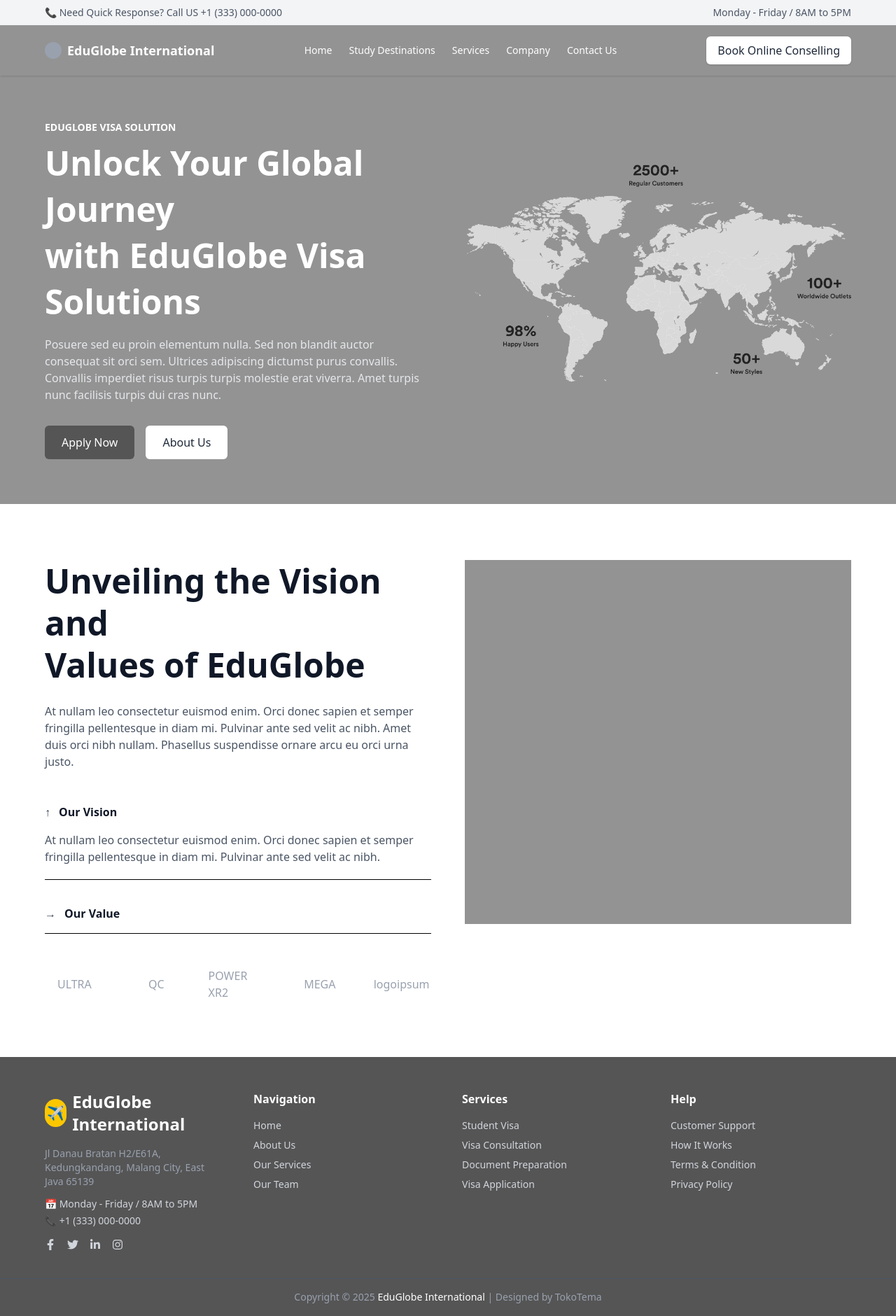
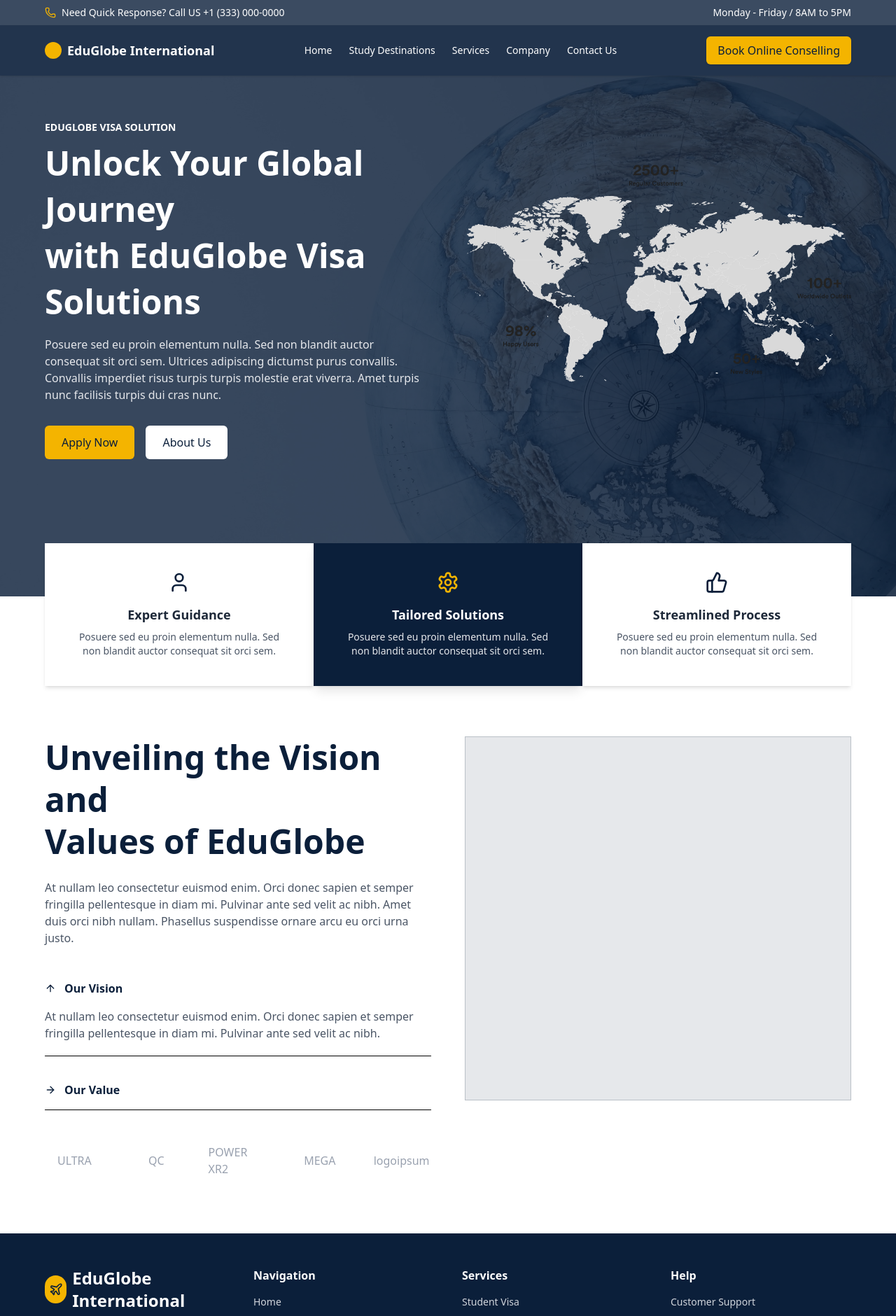
Before and after one commit to Darshankyada2003/EduGlobe-International, a React (Vite) app: page / in a window 1280 px wide. Shown: the top 1880 px of the page at 70% size. Built offline with nearby package versions, Linux system fonts and the light colour scheme.

Commit message:
change theam and other changes

```diff
--- a/package.json
+++ b/package.json
@@ -11,9 +11,9 @@
   },
   "dependencies": {
     "@tailwindcss/vite": "^4.1.13",
+    "lucide-react": "^0.468.0",
     "react": "^19.1.1",
     "react-dom": "^19.1.1",
-    "react-icons": "^5.5.0",
     "react-router-dom": "^7.9.3",
     "tailwindcss": "^4.1.13"
   },
--- a/src/components/Footer.tsx
+++ b/src/components/Footer.tsx
@@ -1,30 +1,30 @@
-import { FaFacebookF, FaTwitter, FaLinkedinIn, FaInstagram } from "react-icons/fa";
+import { Facebook, Twitter, Linkedin, Instagram, Plane, CalendarDays, Phone as PhoneIcon } from "lucide-react";
 import { Link } from "react-router-dom";
 
 const Footer = () => {
     return (
-        <footer className="bg-[#555555] text-gray-300 py-12">
+        <footer className="bg-[#0B1F3A] text-gray-300 py-12">
             <div className="container mx-auto px-4 sm:px-6 lg:px-10 xl:px-16 grid grid-cols-1 md:grid-cols-4 gap-10">
                 {/* Logo & Info */}
                 <div>
                     <div className="flex items-center gap-2 mb-4">
-                        <div className="w-10 h-10 bg-yellow-400 rounded-full flex items-center justify-center text-gray-900 font-bold text-xl">
-                            ✈
+                        <div className="w-10 h-10 bg-[#F4B400] rounded-full flex items-center justify-center text-[#0B1F3A]">
+                            <Plane className="w-5 h-5" />
                         </div>
                         <span className="text-2xl font-semibold text-white">EduGlobe International</span>
                     </div>
                     <p className="text-sm text-gray-400 mb-3">
                         Jl Danau Bratan H2/E61A, Kedungkandang, Malang City, East Java 65139
                     </p>
-                    <p className="text-sm mb-1">📅 Monday - Friday / 8AM to 5PM</p>
-                    <p className="text-sm mb-4">📞 +1 (333) 000-0000</p>
+                    <p className="text-sm mb-1 flex items-center gap-2"><CalendarDays className="w-4 h-4 text-[#F4B400]" /> Monday - Friday / 8AM to 5PM</p>
+                    <p className="text-sm mb-4 flex items-center gap-2"><PhoneIcon className="w-4 h-4 text-[#F4B400]" /> +1 (333) 000-0000</p>
 
                     {/* Social Icons */}
                     <div className="flex flex-wrap gap-4 text-gray-300">
-                        <a href="#" className="hover:text-yellow-400"><FaFacebookF /></a>
-                        <a href="#" className="hover:text-yellow-400"><FaTwitter /></a>
-                        <a href="#" className="hover:text-yellow-400"><FaLinkedinIn /></a>
-                        <a href="#" className="hover:text-yellow-400"><FaInstagram /></a>
+                        <a href="#" className="hover:text-[#F4B400]"><Facebook className="w-5 h-5" /></a>
+                        <a href="#" className="hover:text-[#F4B400]"><Twitter className="w-5 h-5" /></a>
+                        <a href="#" className="hover:text-[#F4B400]"><Linkedin className="w-5 h-5" /></a>
+                        <a href="#" className="hover:text-[#F4B400]"><Instagram className="w-5 h-5" /></a>
                     </div>
                 </div>
 
@@ -32,10 +32,10 @@ const Footer = () => {
                 <div>
                     <h3 className="text-white font-semibold mb-4">Navigation</h3>
                     <ul className="space-y-2 text-sm">
-                        <li><Link to="/" className="hover:text-yellow-400">Home</Link></li>
-                        <li><Link to="/about" className="hover:text-yellow-400">About Us</Link></li>
-                        <li><Link to="/services" className="hover:text-yellow-400">Our Services</Link></li>
-                        <li><Link to="/team" className="hover:text-yellow-400">Our Team</Link></li>
+                        <li><Link to="/" className="hover:text-[#F4B400]">Home</Link></li>
+                        <li><Link to="/about" className="hover:text-[#F4B400]">About Us</Link></li>
+                        <li><Link to="/services" className="hover:text-[#F4B400]">Our Services</Link></li>
+                        <li><Link to="/team" className="hover:text-[#F4B400]">Our Team</Link></li>
                     </ul>
                 </div>
 
@@ -43,10 +43,10 @@ const Footer = () => {
                 <div>
                     <h3 className="text-white font-semibold mb-4">Services</h3>
                     <ul className="space-y-2 text-sm">
-                        <li><Link to="/student-visa" className="hover:text-yellow-400">Student Visa</Link></li>
-                        <li><Link to="/visa-consultation" className="hover:text-yellow-400">Visa Consultation</Link></li>
-                        <li><Link to="/document-prep" className="hover:text-yellow-400">Document Preparation</Link></li>
-                        <li><Link to="/visa-application" className="hover:text-yellow-400">Visa Application</Link></li>
+                        <li><Link to="/student-visa" className="hover:text-[#F4B400]">Student Visa</Link></li>
+                        <li><Link to="/visa-consultation" className="hover:text-[#F4B400]">Visa Consultation</Link></li>
+                        <li><Link to="/document-prep" className="hover:text-[#F4B400]">Document Preparation</Link></li>
+                        <li><Link to="/visa-application" className="hover:text-[#F4B400]">Visa Application</Link></li>
                     </ul>
                 </div>
 
@@ -54,16 +54,16 @@ const Footer = () => {
                 <div>
                     <h3 className="text-white font-semibold mb-4">Help</h3>
                     <ul className="space-y-2 text-sm">
-                        <li><Link to="/support" className="hover:text-yellow-400">Customer Support</Link></li>
-                        <li><Link to="/how-it-works" className="hover:text-yellow-400">How It Works</Link></li>
-                        <li><Link to="/terms" className="hover:text-yellow-400">Terms & Condition</Link></li>
-                        <li><Link to="/privacy" className="hover:text-yellow-400">Privacy Policy</Link></li>
+                        <li><Link to="/support" className="hover:text-[#F4B400]">Customer Support</Link></li>
+                        <li><Link to="/how-it-works" className="hover:text-[#F4B400]">How It Works</Link></li>
+                        <li><Link to="/terms" className="hover:text-[#F4B400]">Terms & Condition</Link></li>
+                        <li><Link to="/privacy" className="hover:text-[#F4B400]">Privacy Policy</Link></li>
                     </ul>
                 </div>
             </div>
 
             {/* Bottom Line */}
-            <div className="container mx-auto px-4 sm:px-6 lg:px-10 xl:px-16 border-t border-gray-600 mt-10 pt-4 text-center text-sm text-gray-400">
+            <div className="container mx-auto px-4 sm:px-6 lg:px-10 xl:px-16 border-t border-white/10 mt-10 pt-4 text-center text-sm text-gray-400">
                 Copyright © {new Date().getFullYear()} <span className="text-white">EduGlobe International</span> | Designed by TokoTema
             </div>
         </footer>
--- a/src/components/Hero.tsx
+++ b/src/components/Hero.tsx
@@ -1,7 +1,9 @@
+import { User, Settings, ThumbsUp } from "lucide-react";
 const Hero = () => {
   return (
-    <section className="container bg-[#939393] text-white">
-      <div className=" mx-auto px-4 sm:px-6 lg:px-10 xl:px-16 py-16 text-center md:text-left ">
+    <section className="container relative bg-[url('/Globe.jpg')] bg-cover bg-center text-white">
+      <div className="absolute inset-0 bg-[#0B1F3A]/80" aria-hidden="true"></div>
+      <div className="relative z-10 mx-auto px-4 sm:px-6 lg:px-10 xl:px-16 py-16 text-center md:text-left ">
         {/* Top Line */}
         <div className="flex flex-col md:flex-row items-center gap-8 md:gap-12">
           <div className="w-full">
@@ -29,46 +31,46 @@ const Hero = () => {
         </div>
         {/* Buttons */}
         <div className="flex flex-col sm:flex-row gap-4 justify-center md:justify-start">
-          <button className="px-6 py-3 mt-10 md:mt-0 bg-[#555555] text-white rounded-md font-medium">
+          <button className="px-6 py-3 mt-10 md:mt-0 bg-[#F4B400] text-[#0B1F3A] rounded-md font-medium hover:bg-[#e2a800]">
             Apply Now
           </button>
-          <button className="px-6 py-3 bg-white text-gray-800 rounded-md hover:bg-gray-200 font-medium">
+          <button className="px-6 py-3 bg-white text-[#0B1F3A] rounded-md hover:bg-gray-200 font-medium">
             About Us
           </button>
         </div>
 
-      {/* Bottom Cards Section */}
-      {/* </div>
-      <div className="container mx-auto px-4 sm:px-6 lg:px-10 xl:px-16 grid grid-cols-1 md:grid-cols-3 gap-6 md:gap-0 text-center"> */}
+        {/* Bottom Cards Section */}
+      </div>
+      <div className="container mx-auto px-4 sm:px-6 lg:px-10 xl:px-16 grid grid-cols-1 md:grid-cols-3 gap-6 md:gap-0 text-center mt-10 md:mt-14 md:-mb-24 lg:-mb-32 relative z-20">
         {/* Card 1 */}
-        {/* <div className="bg-white text-gray-800 p-8 md:p-10 flex flex-col items-center">
-          <span className="text-3xl mb-4">👤</span>
+        <div className="bg-white text-gray-800 p-8 md:p-10 flex flex-col items-center shadow-md">
+          <User className="w-8 h-8 mb-4 text-[#0B1F3A]" />
           <h3 className="font-semibold text-lg mb-2">Expert Guidance</h3>
           <p className="text-gray-600 text-sm">
             Posuere sed eu proin elementum nulla. Sed non blandit auctor
             consequat sit orci sem.
           </p>
-        </div> */}
+        </div>
 
         {/* Card 2 (Dark background) */}
-        {/* <div className="bg-[#555555] text-white p-8 md:p-10 flex flex-col items-center">
-          <span className="text-3xl mb-4">⚙️</span>
+        <div className="bg-[#0B1F3A] text-white p-8 md:p-10 flex flex-col items-center shadow-lg">
+          <Settings className="w-8 h-8 mb-4 text-[#F4B400]" />
           <h3 className="font-semibold text-lg mb-2">Tailored Solutions</h3>
-          <p className="text-gray-300 text-sm">
+          <p className="text-gray-200 text-sm">
             Posuere sed eu proin elementum nulla. Sed non blandit auctor
             consequat sit orci sem.
           </p>
-        </div> */}
+        </div>
 
         {/* Card 3 */}
-        {/* <div className="bg-white text-gray-800 p-8 md:p-10 flex flex-col items-center">
-          <span className="text-3xl mb-4">👍</span>
+        <div className="bg-white text-gray-800 p-8 md:p-10 flex flex-col items-center shadow-md">
+          <ThumbsUp className="w-8 h-8 mb-4 text-[#0B1F3A]" />
           <h3 className="font-semibold text-lg mb-2">Streamlined Process</h3>
           <p className="text-gray-600 text-sm">
             Posuere sed eu proin elementum nulla. Sed non blandit auctor
             consequat sit orci sem.
           </p>
-        </div> */}
+        </div>
       </div>
     </section>
   );
--- a/src/components/Navbar.tsx
+++ b/src/components/Navbar.tsx
@@ -1,38 +1,49 @@
 import { Link } from "react-router-dom";
-import { useState } from "react";
+import { useEffect, useState } from "react";
+import { Phone, Menu, X } from "lucide-react";
 
 const Navbar = () => {
     const [isOpen, setIsOpen] = useState(false);
+    const [scrolled, setScrolled] = useState(false);
+
+    useEffect(() => {
+        const onScroll = () => {
+            setScrolled(window.scrollY > 10);
+        };
+        window.addEventListener("scroll", onScroll, { passive: true });
+        onScroll();
+        return () => window.removeEventListener("scroll", onScroll);
+    }, []);
     return (
         <header className="sticky top-0 z-50 w-full">
             {/* Topbar */}
-            <div className="w-full bg-gray-100 text-gray-600 text-xs sm:text-sm flex flex-col sm:flex-row sm:justify-between items-center gap-1 sm:gap-0 px-4 sm:px-6 lg:px-10 xl:px-16 py-2">
-                <p>📞 Need Quick Response? Call US +1 (333) 000-0000</p>
+            <div className={`${scrolled ? "bg-[#0B1F3A]/80 backdrop-blur-md border-b border-white/10" : "bg-[#0B1F3A]/80"} w-full text-white text-xs sm:text-sm flex flex-col sm:flex-row sm:justify-between items-center gap-1 sm:gap-0 px-4 sm:px-6 lg:px-10 xl:px-16 py-2 transition-colors duration-200`}>
+                <p className="flex items-center gap-2"><Phone className="w-4 h-4 text-[#F4B400]" /> Need Quick Response? Call US +1 (333) 000-0000</p>
                 <p>Monday - Friday / 8AM to 5PM</p>
             </div>
 
             {/* Navbar */}
-            <nav className="bg-[#939393] text-white shadow-sm">
+            <nav className={`${scrolled ? "bg-[#0B1F3A]/90 backdrop-blur-md border-b border-white/10" : "bg-[#0B1F3A]/90"} text-white shadow-sm transition-colors duration-200`}>
                 <div className="container mx-auto flex justify-between items-center px-4 sm:px-6 lg:px-10 xl:px-16 py-4  " >
                     {/* Logo */}
                     <div className="flex items-center gap-2">
-                        <div className="w-6 h-6 rounded-full bg-gray-400"></div>
+                        <div className="w-6 h-6 rounded-full bg-[#F4B400]"></div>
                         <span className="font-semibold text-lg">EduGlobe International</span>
                     </div>
 
                     {/* Desktop Menu */}
                     <ul className="hidden md:flex gap-6 text-sm font-medium">
-                        <li><Link to="/" className="hover:text-gray-900">Home</Link></li>
-                        <li><Link to="/about" className="hover:text-gray-900">Study Destinations</Link></li>
-                        <li><Link to="/services" className="hover:text-gray-900">Services</Link></li>
-                        <li><Link to="/page" className="hover:text-gray-900">Company</Link></li>
-                        <li><Link to="/contact" className="hover:text-gray-900">Contact Us</Link></li>
+                        <li><Link to="/" className="hover:text-[#F4B400]">Home</Link></li>
+                        <li><Link to="/about" className="hover:text-[#F4B400]">Study Destinations</Link></li>
+                        <li><Link to="/services" className="hover:text-[#F4B400]">Services</Link></li>
+                        <li><Link to="/page" className="hover:text-[#F4B400]">Company</Link></li>
+                        <li><Link to="/contact" className="hover:text-[#F4B400]">Contact Us</Link></li>
                     </ul>
 
                     {/* Desktop CTA */}
                     <Link
                         to="/get-started"
-                        className="hidden md:inline-block bg-white text-gray-800 px-4 py-2 rounded-md font-medium shadow hover:bg-gray-200"
+                        className="hidden md:inline-block bg-[#F4B400] text-[#0B1F3A] px-4 py-2 rounded-md font-medium shadow hover:bg-[#e2a800]"
                     >
                         Book Online Conselling
                     </Link>
@@ -43,7 +54,7 @@ const Navbar = () => {
                         className="md:hidden inline-flex items-center justify-center w-10 h-10 rounded bg-white/10 hover:bg-white/20"
                         onClick={() => setIsOpen(prev => !prev)}
                     >
-                        <span className="text-2xl">{isOpen ? "✕" : "☰"}</span>
+                        {isOpen ? <X className="w-6 h-6" /> : <Menu className="w-6 h-6" />}
                     </button>
                 </div>
 
@@ -51,14 +62,14 @@ const Navbar = () => {
                 {isOpen && (
                     <div className="md:hidden border-t border-white/20">
                         <div className="container mx-auto px-4 sm:px-6 lg:px-10 xl:px-16 py-3 flex flex-col gap-3">
-                            <Link to="/" className="py-2 hover:text-yellow-300" onClick={() => setIsOpen(false)}>Home</Link>
-                            <Link to="/about" className="py-2 hover:text-yellow-300" onClick={() => setIsOpen(false)}>Study Destinations</Link>
-                            <Link to="/services" className="py-2 hover:text-yellow-300" onClick={() => setIsOpen(false)}>Services</Link>
-                            <Link to="/page" className="py-2 hover:text-yellow-300" onClick={() => setIsOpen(false)}>Company</Link>
-                            <Link to="/contact" className="py-2 hover:text-yellow-300" onClick={() => setIsOpen(false)}>Contact Us</Link>
+                            <Link to="/" className="py-2 hover:text-[#F4B400]" onClick={() => setIsOpen(false)}>Home</Link>
+                            <Link to="/about" className="py-2 hover:text-[#F4B400]" onClick={() => setIsOpen(false)}>Study Destinations</Link>
+                            <Link to="/services" className="py-2 hover:text-[#F4B400]" onClick={() => setIsOpen(false)}>Services</Link>
+                            <Link to="/page" className="py-2 hover:text-[#F4B400]" onClick={() => setIsOpen(false)}>Company</Link>
+                            <Link to="/contact" className="py-2 hover:text-[#F4B400]" onClick={() => setIsOpen(false)}>Contact Us</Link>
                             <Link
                                 to="/get-started"
-                                className="mt-2 bg-white text-gray-800 px-4 py-2 rounded-md font-medium shadow hover:bg-gray-200 text-center"
+                                className="mt-2 bg-[#F4B400] text-[#0B1F3A] px-4 py-2 rounded-md font-medium shadow hover:bg-[#e2a800] text-center"
                                 onClick={() => setIsOpen(false)}
                             >
                                 Get Started
--- a/src/components/VisionSection.tsx
+++ b/src/components/VisionSection.tsx
@@ -1,9 +1,10 @@
+import { ArrowUp, ArrowRight } from "lucide-react";
 const VisionSection = () => {
     return (
-        <section className="bg-white">
-            <div className="container mx-auto px-4 sm:px-6 lg:px-10 xl:px-16 py-16 md:py-20 grid grid-cols-1 lg:grid-cols-2 gap-10 md:gap-12 items-start">
-                <div>
-                    <h2 className="text-4xl md:text-5xl font-bold text-gray-900 leading-tight mb-6">
+        <section className="bg-white relative">
+            <div className="container mx-auto px-4 sm:px-6 lg:px-10 xl:px-16 pt-8 md:pt-32 lg:pt-40 pb-16 md:pb-20 grid grid-cols-1 lg:grid-cols-2 gap-10 md:gap-12 items-start -mt-6 md:-mt-0">
+                <div className="md:mt-10">
+                    <h2 className="text-4xl md:text-5xl font-bold text-[#0B1F3A] leading-tight mb-6">
                         Unveiling the Vision and
                         <br /> Values of EduGlobe
                     </h2>
@@ -18,8 +19,8 @@ const VisionSection = () => {
                     <div className="space-y-5">
                         <div className="border-b">
                             <button className="w-full flex items-center gap-3 text-left py-4">
-                                <span className="text-gray-700">↑</span>
-                                <span className="font-semibold text-gray-900">Our Vision</span>
+                                <ArrowUp className="w-4 h-4 text-[#0B1F3A]" />
+                                <span className="font-semibold text-[#0B1F3A]">Our Vision</span>
                             </button>
                             <p className="text-gray-600 pb-5">
                                 At nullam leo consectetur euismod enim. Orci donec sapien et semper
@@ -29,8 +30,8 @@ const VisionSection = () => {
 
                         <div className="border-b">
                             <button className="w-full flex items-center gap-3 text-left py-4">
-                                <span className="text-gray-700">→</span>
-                                <span className="font-semibold text-gray-900">Our Value</span>
+                                <ArrowRight className="w-4 h-4 text-[#0B1F3A]" />
+                                <span className="font-semibold text-[#0B1F3A]">Our Value</span>
                             </button>
                         </div>
                     </div>
@@ -45,7 +46,7 @@ const VisionSection = () => {
                     </div>
                 </div>
 
-                <div className="w-full h-64 sm:h-80 md:h-[420px] lg:h-[520px] bg-[#939393]"></div>
+                <div className="w-full h-64 sm:h-80 md:h-[420px] lg:h-[520px] bg-[#0B1F3A]/10 md:mt-10 border border-[#0B1F3A]/20"></div>
             </div>
         </section>
     );
```
Also changed, not shown: 1 other file (tests, documents, lock files or other folders).
